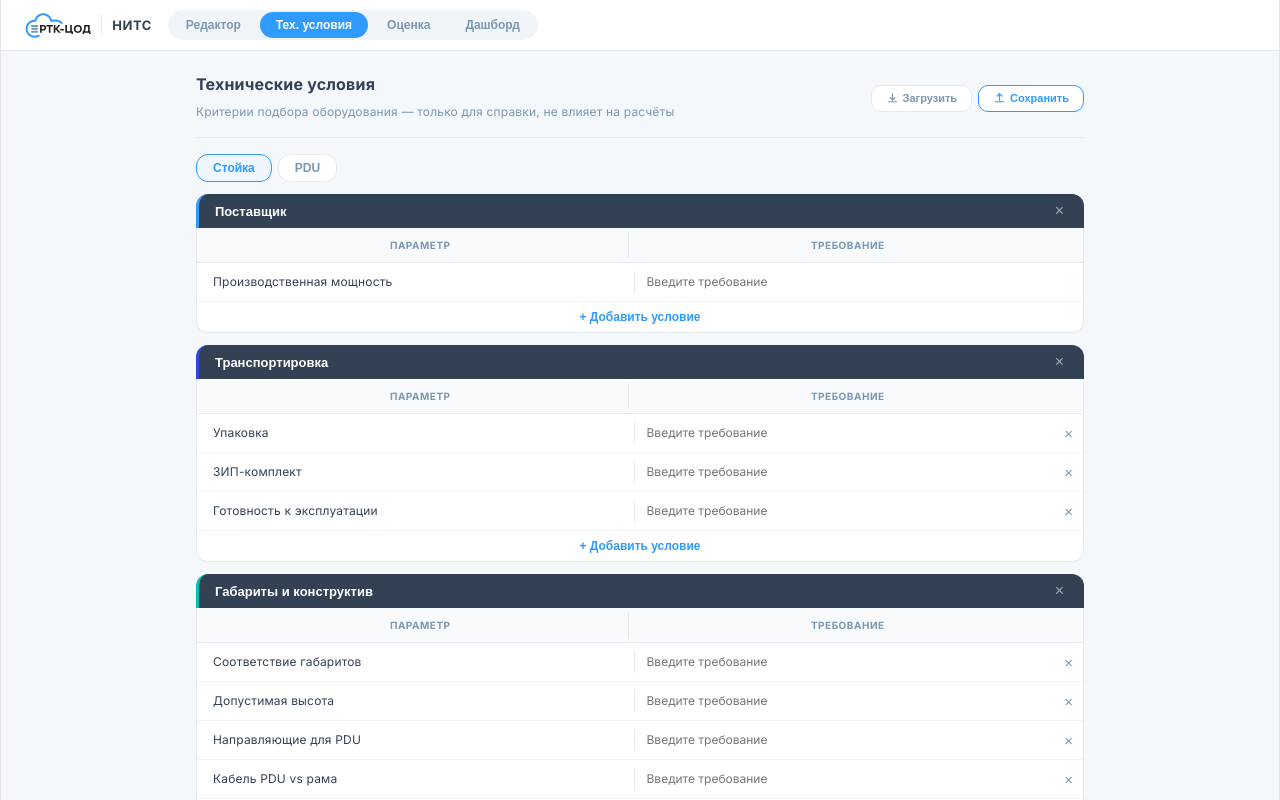
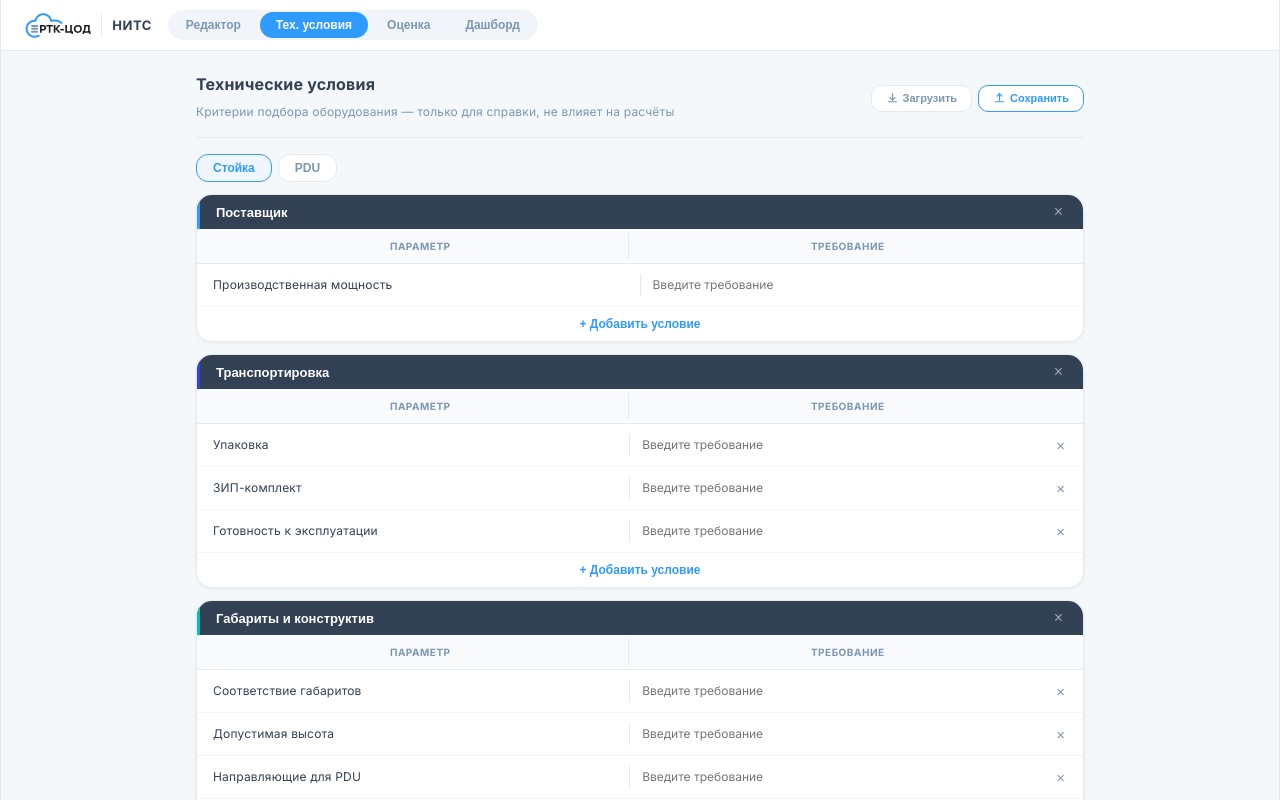
Before and after one commit to anezuf/Equipment-Testing, a React (Vite) app: page / in a window 1280 px wide. Both pictures are taken after a click on the button "Тех. условия". Shown: the top 800 px of the page. Built offline with nearby package versions, Linux system fonts and the light colour scheme.

Commit message:
fix(techspecs): revert item × button to plain style matching editor

```diff
--- a/src/App.jsx
+++ b/src/App.jsx
@@ -930,26 +930,26 @@ export default function App(){
           </button>
         )}
       </div>
-      {techSpecs.map((sec,si)=><div key={si} style={{marginBottom:12}}>
-        <div style={{display:"flex",alignItems:"center",gap:8,padding:"8px 16px",background:B.graphite,borderRadius:"12px 12px 0 0",borderLeft:`3px solid ${VC[si%VC.length]}`}}>
+      {techSpecs.map((sec,si)=><div key={si} style={{marginBottom:12,borderRadius:16,overflow:"hidden",boxShadow:"0 1px 4px rgba(0,0,0,0.06)",border:`1px solid ${B.border}`}}>
+        <div style={{display:"flex",alignItems:"center",gap:8,padding:"8px 16px",background:B.graphite,borderRadius:0,borderLeft:`3px solid ${VC[si%VC.length]}`}}>
           <input value={sec.n} onChange={e=>setTechSpecs(p=>p.map((s,i)=>i===si?{...s,n:e.target.value}:s))} style={{flex:1,background:"transparent",border:"none",color:"#fff",fontSize:13,fontWeight:700,outline:"none",minWidth:0}}/>
           {techSpecs.length>1&&<button className="btn-icon-close" onClick={()=>setTechSpecs(p=>p.filter((_,i)=>i!==si))} style={{background:"none",border:"none",color:"#ffffff88",cursor:"pointer",fontSize:16,padding:"0 4px",flexShrink:0}}>×</button>}
         </div>
-        <div style={{background:"#fff",borderRadius:"0 0 12px 12px",border:`1px solid ${B.border}`,borderTop:"none"}}>
+        <div style={{background:"#fff"}}>
           <div style={{display:"flex",padding:"4px 28px 4px 16px",background:"#F8FAFC",borderBottom:`1px solid ${B.border}`}}>
             <div style={{flex:1,fontSize:10,fontWeight:700,color:B.steel,textTransform:"uppercase",letterSpacing:"0.5px"}}>Параметр</div>
             <div style={{flex:1,fontSize:10,fontWeight:700,color:B.steel,textTransform:"uppercase",letterSpacing:"0.5px",borderLeft:`1px solid ${B.border}`,paddingLeft:12}}>Требование</div>
           </div>
-          {sec.items.map((it,ii)=><div key={ii} style={{display:"flex",alignItems:"stretch",gap:0,position:"relative",padding:"8px 28px 8px 16px",borderTop:ii?`1px solid #F1F5F9`:"none"}}>
+          {sec.items.map((it,ii)=><div key={ii} style={{display:"flex",alignItems:"stretch",gap:8,padding:"10px 16px",borderTop:ii?`1px solid #F1F5F9`:"none"}}>
             <div style={{flex:1,display:"flex",gap:0,minWidth:0}}>
               <div style={{flex:1,fontSize:12,color:B.graphite,lineHeight:"1.5",wordBreak:"break-word",padding:"2px 0",textAlign:"left"}}>{it.n}</div>
               <div style={{flex:1,minWidth:0,borderLeft:`1px solid ${B.border}`,paddingLeft:12,marginLeft:12,display:"flex",alignItems:"center"}}>
                 <textarea value={it.n2||""} onChange={e=>{const v=e.target.value;e.target.style.height="auto";e.target.style.height=e.target.scrollHeight+"px";setTechSpecs(p=>p.map((s,i)=>i===si?{...s,items:s.items.map((x,j)=>j===ii?{...x,n2:v}:x)}:s));}} onFocus={e=>{e.target.style.height="auto";e.target.style.height=e.target.scrollHeight+"px";}} rows={1} placeholder="Введите требование" style={{width:"100%",border:"none",background:"none",fontSize:12,color:B.steel,outline:"none",resize:"none",overflow:"hidden",fontFamily:"Inter,system-ui,sans-serif",lineHeight:"1.4",padding:0,minWidth:0}}/>
               </div>
             </div>
-            {sec.items.length>1&&<button className="btn-icon-close" onClick={()=>setTechSpecs(p=>p.map((s,i)=>i===si?{...s,items:s.items.filter((_,j)=>j!==ii)}:s))} style={{position:"absolute",right:8,top:"50%",transform:"translateY(-50%)",background:"none",border:"none",color:B.steel,cursor:"pointer",fontSize:15,padding:"0 2px",flexShrink:0}}>×</button>}
+            {sec.items.length>1&&<button className="btn-icon-close" onClick={()=>setTechSpecs(p=>p.map((s,i)=>i===si?{...s,items:s.items.filter((_,j)=>j!==ii)}:s))} style={{background:"none",border:"none",color:B.steel,cursor:"pointer",fontSize:15,padding:"0 2px",flexShrink:0}}>×</button>}
           </div>)}
-          <button className="btn-secondary" onClick={()=>setTechSpecs(p=>p.map((s,i)=>i===si?{...s,items:[...s.items,{n:"Новое условие",n2:""}]}:s))} style={{width:"100%",padding:"8px",border:"none",borderTop:`1px solid #F1F5F9`,background:"none",color:B.blue,fontSize:12,fontWeight:600,cursor:"pointer",borderRadius:"0 0 12px 12px"}}>+ Добавить условие</button>
+          <button onClick={()=>setTechSpecs(p=>p.map((s,i)=>i===si?{...s,items:[...s.items,{n:"Новое условие",n2:""}]}:s))} style={{width:"100%",padding:"10px",border:"none",borderTop:`1px solid #F1F5F9`,background:"none",color:B.blue,fontSize:12,fontWeight:600,cursor:"pointer",borderRadius:0}}>+ Добавить условие</button>
         </div>
       </div>)}
     </div>}
```
